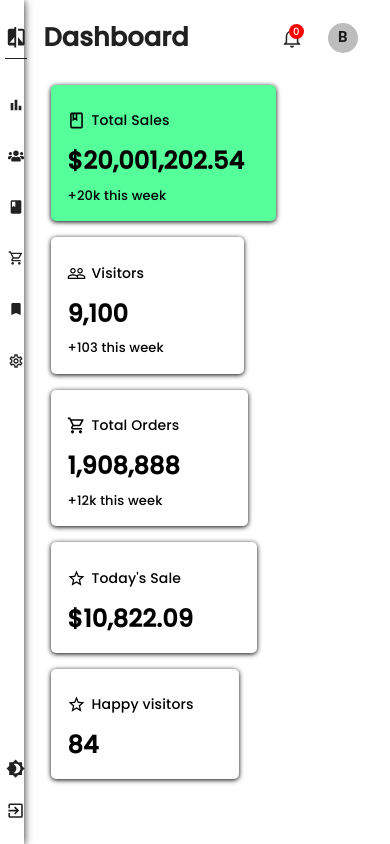
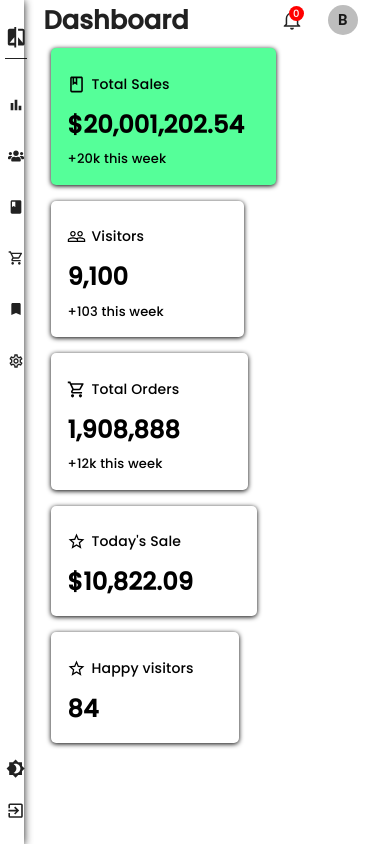
Before and after one commit to collins-cl/customerRMclient, a React (Create React App) app: page / in a window 390 px wide. Built offline with nearby package versions, Linux system fonts and the light colour scheme.

Commit message:
recommit of dashboard

```diff
--- a/src/Pages/Dashboard/Dashboard.css
+++ b/src/Pages/Dashboard/Dashboard.css
@@ -69,17 +69,17 @@
 
 @media screen and (max-width: 650px) {
   .dashboard {
-    position: relative;
+    top: 0;
   }
 
   .dashboard-wrapper {
     display: flex;
     flex-direction: column;
-    padding: 0.5em 1.2em;
+    padding: 0 1.2em;
   }
 
   .dashboard-wrapper > div {
-    margin: 0.6em 0;
+    margin: 0;
   }
 
   .greeting {
```
